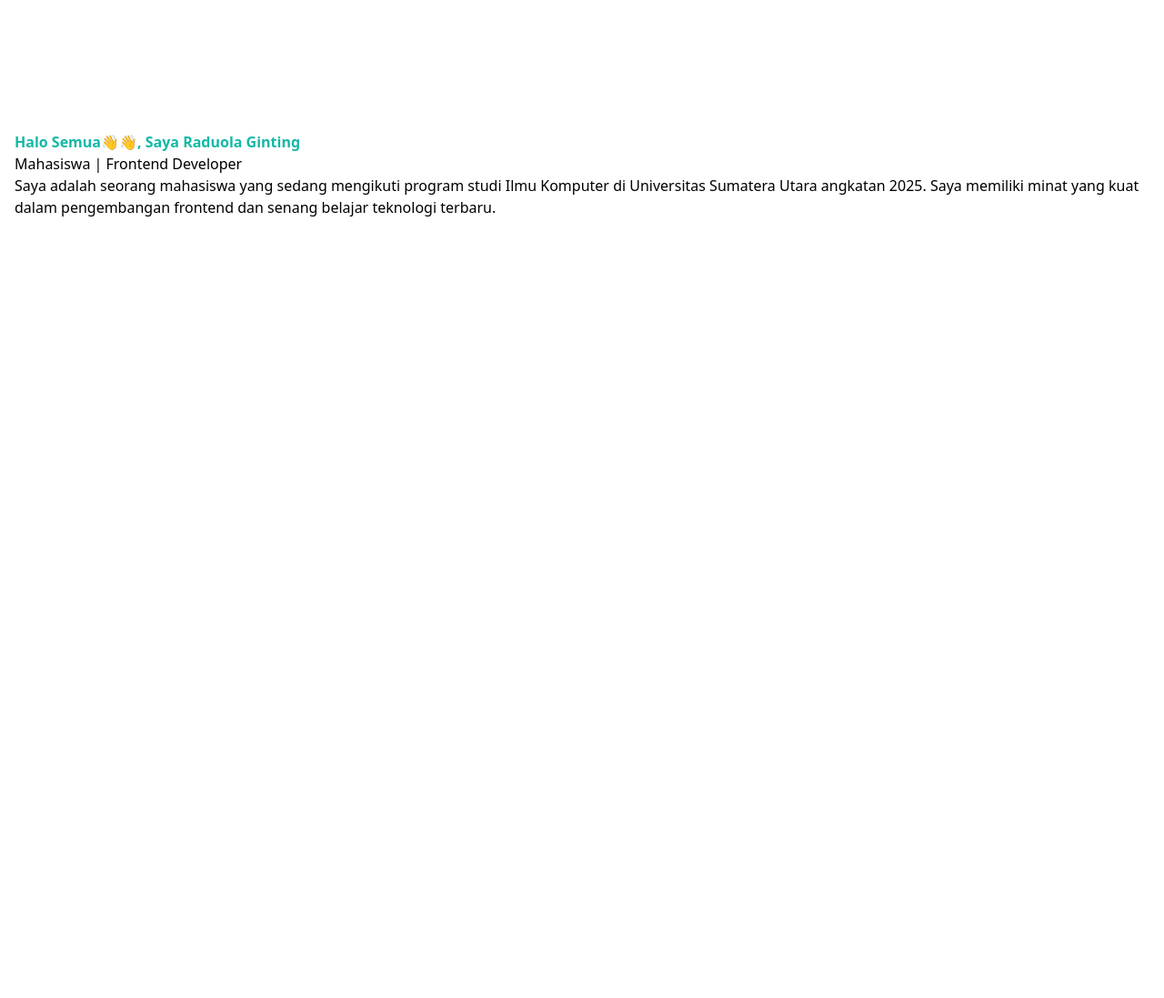
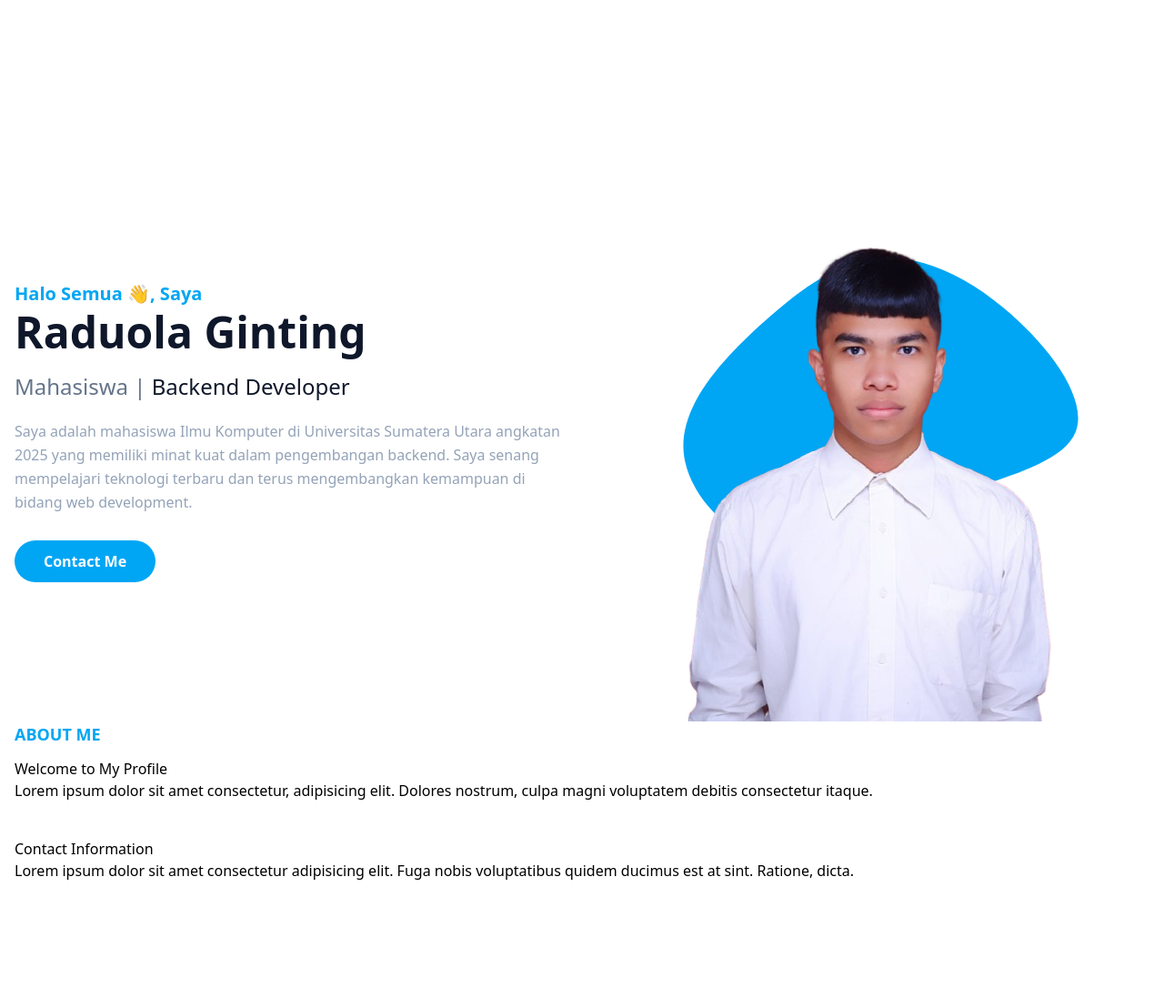
Before and after one commit to raduolatch/Portfolio-RaduolaGinting, a website built with Vite: page index.html in a window 1280 px wide. Shown: the whole page at 91% size. Before the commit the page ends 800 px from the top, so only its background shows below. Built offline with nearby package versions, Linux system fonts and the light colour scheme.

Commit message:
nambahin filture about

```diff
--- a/index.html
+++ b/index.html
@@ -8,18 +8,69 @@
 </head>
 <body>
     <!-- start -->
-     <section id="home" class="pt-36">
-        <div class="container">
-            <div class="flex flex-wrap">
-                <div class="w-full self-center px-4">
-                    <h1 class="text-base font-semibold text-teal-500">Halo Semua👋👋, Saya Raduola Ginting</h1>
-                    <h2>Mahasiswa | Frontend Developer</h2>
-                    <p>Saya adalah seorang mahasiswa yang sedang mengikuti program studi Ilmu Komputer di Universitas Sumatera Utara angkatan 2025. Saya memiliki minat yang kuat dalam pengembangan frontend dan senang belajar teknologi terbaru.</p>
+<section id="home" class="pt-36">
+    <div class="container">
+        <div class="flex flex-wrap">
+
+            <!-- Bagian Text -->
+            <div class="w-full self-center px-4 lg:w-1/2">
+                <h1 class="text-base font-semibold text-primary md:text-xl">
+                    Halo Semua 👋, Saya
+                    <span class="block font-bold text-dark text-4xl mt-1 lg:text-5xl">
+                        Raduola Ginting
+                    </span>
+                </h1>
+
+                <h2 class="font-medium text-slate-500 text-lg mt-5 lg:text-2xl">
+                    Mahasiswa | <span class="text-dark">Backend Developer</span>
+                </h2>
+
+                <p class="font-medium text-slate-400 mt-5 mb-10 leading-relaxed">
+                    Saya adalah mahasiswa Ilmu Komputer di Universitas Sumatera Utara angkatan 2025 yang memiliki minat kuat dalam pengembangan backend. Saya senang mempelajari teknologi terbaru dan terus mengembangkan kemampuan di bidang web development.
+                </p>
+
+                <a href="#" class="text-base font-semibold text-white bg-primary py-3 px-8 rounded-full hover:shadow-lg hover:opacity-80 transition duration-300 ease-in-out">
+                    Contact Me
+                </a>
+            </div>
+
+            <!-- Bagian Gambar -->
+            <div class="w-full self-end px-4 lg:w-1/2">
+                <div class="relative mt-10 lg:mt-9 lg:right-0">
+                    <img src="dist/img/Raduola.png" alt="Raduola Ginting" class="max-w-full mx-auto">
+
+                    <span class="absolute bottom-40 left-1/2 -translate-x-1/2 -z-10 md:scale-125">
+                        <svg width="400" height="400" viewBox="0 0 200 200" xmlns="http://www.w3.org/2000/svg">
+                            <path fill="oklch(68.5% 0.169 237.323)" d="M47.9,-31.5C63.7,-18.4,79.3,1.6,74.2,14.1C69.1,26.6,43.3,31.5,21.8,39.8C0.3,48.1,-17,59.6,-34.3,56.8C-51.6,54,-68.9,36.8,-69.5,19.9C-70.1,3,-54.2,-13.7,-39.8,-26.6C-25.4,-39.4,-12.7,-48.4,1.7,-49.7C16,-51,32.1,-44.7,47.9,-31.5Z" transform="translate(100 100) scale(1.2)" />
+                        </svg>
+                    </span>
                 </div>
             </div>
+
         </div>
-     </section>
-     <!-- end -->
+    </div>
+</section>
+<!-- end -->
+
+
+<!-- about section start -->
+
+<section id="about" class="-36 pb-32">
+    <div class="container">
+        <div class="flex flex-wrap">
+            <div class="w-full px-4 mb-10">
+                <h4 class="font-bold uppercase text-primary text-lg mb-3">About Me</h4>
+                <h2>Welcome to My Profile</h2>
+                <p>Lorem ipsum dolor sit amet consectetur, adipisicing elit. Dolores nostrum, culpa magni voluptatem debitis consectetur itaque.</p>
+            </div>
+            <div class="w-full px-4">
+                <h3>Contact Information</h3>
+                <p>Lorem ipsum dolor sit amet consectetur adipisicing elit. Fuga nobis voluptatibus quidem ducimus est at sint. Ratione, dicta.</p>
+            </div>
+        </div>
+    </div>
+</section>
+ <!-- about section end -->
 
 </body>
 </html>
--- a/tailwind.config.js
+++ b/tailwind.config.js
@@ -2,7 +2,19 @@
 module.exports = {
   content: ["./index.html"],
   theme: {
-    extend: {},
+    container: {
+      center: true,
+      panding:'16px'
+    },
+    extend: {
+      colors: {
+        primary: 'oklch(68.5% 0.169 237.323)',
+        dark : 'oklch(20.8% 0.042 265.755)',
+      },
+      screens:{'2xl':'1320px'
+
+      },
+    },
   },
   plugins: [],
 }
```
Also changed, not shown: dist/img/PHOTOKEDINASAN.jpeg (added), dist/img/Raduola.png (added), dist/output.css.
